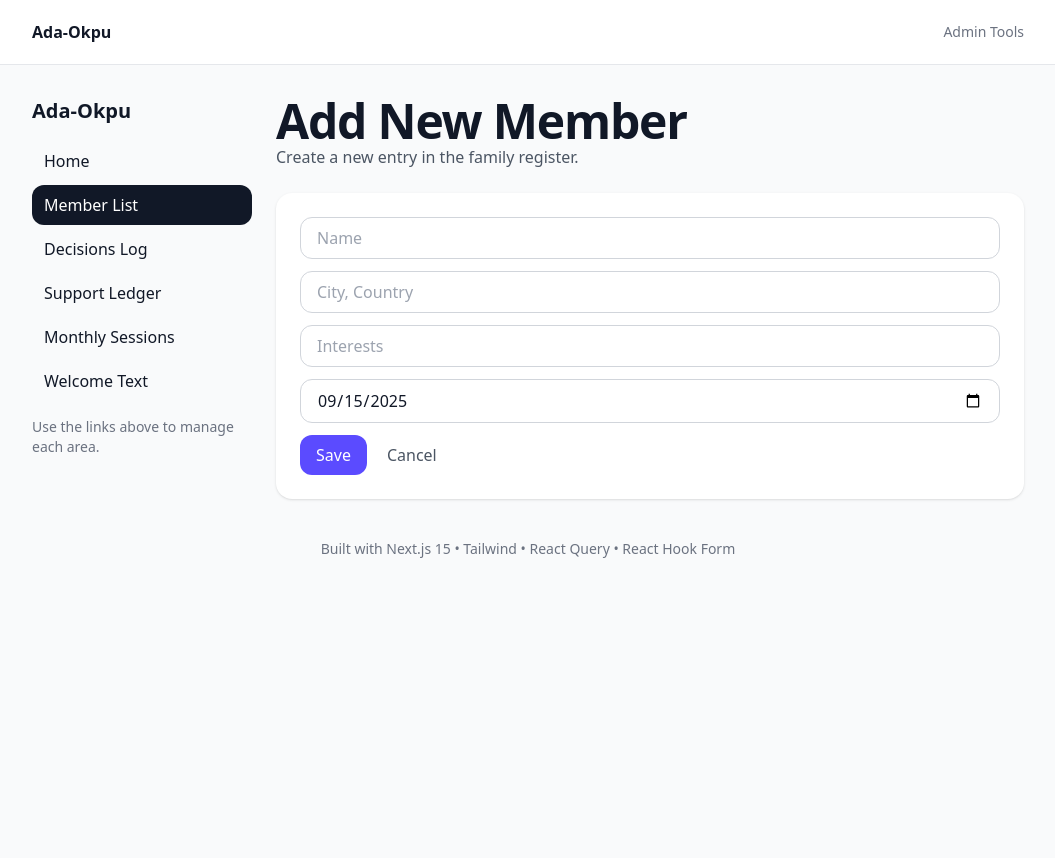
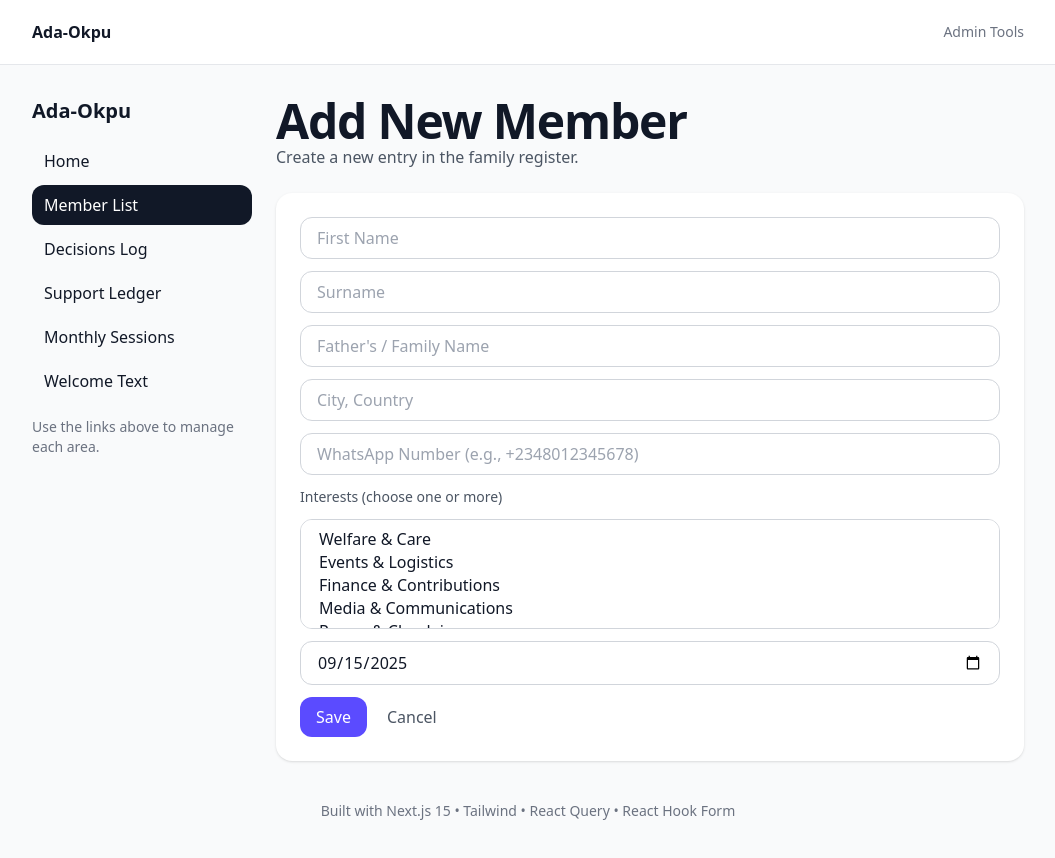
Before and after one commit to kechyy/AdaOkpu-Connect, a Next.js app: page /members/new in a window 1280 px wide. Shown: the top 858 px of the page, without its empty margins (112-1167 px from the left). Before the commit the page ends 800 px from the top, so only its background shows below. Built offline with nearby package versions, Linux system fonts and the light colour scheme.

Commit message:
Add more member fields

```diff
--- a/app/api/members/route.ts
+++ b/app/api/members/route.ts
@@ -26,7 +26,10 @@ export async function POST(req: Request) {
   const now = new Date();
   const doc = {
     name: parsed.data.name,
+    surname: parsed.data.surname,
+    family_name: parsed.data.family_name,
     location: parsed.data.location,
+    whatsapp: parsed.data.whatsapp,
     interests: parsed.data.interests,
     joined: parsed.data.joined,
     createdAt: now,
--- a/app/members/[id]/edit/EditLoader.tsx
+++ b/app/members/[id]/edit/EditLoader.tsx
@@ -5,7 +5,7 @@
 import MemberForm from "@/components/client/MemberForm";
 import { useQuery, useQueryClient } from "@tanstack/react-query";
 
-type Member = { id: string; name: string; location?: string; interests?: string; joined: string };
+type Member = { id: string; name: string; surname: string; family_name: string; location?: string; whatsapp: string; interests?: string; joined: string };
 
 async function fetchMemberById(id: string): Promise<Member> {
   const r = await fetch(`/api/members/${id}`, { cache: "no-store" });
--- a/app/members/new/page.tsx
+++ b/app/members/new/page.tsx
@@ -3,7 +3,7 @@ import MemberForm, { MemberFormValues } from "@/components/client/MemberForm";
 
 export default function NewMemberPage() {
   const today = new Date().toISOString().slice(0, 10);
-  const initial: MemberFormValues = { name: "", location: "", interests: "", joined: today };
+  const initial: MemberFormValues = { name: "", surname: "", family_name: "", location: "", whatsapp: "", interests: "", joined: today };
 
   return (
     <div className="space-y-6">
--- a/components/client/MemberForm.tsx
+++ b/components/client/MemberForm.tsx
@@ -1,16 +1,58 @@
-
 "use client";
 
 import { useForm } from "react-hook-form";
 import { useMutation, useQueryClient } from "@tanstack/react-query";
 import { useRouter } from "next/navigation";
 
+const INTEREST_OPTIONS = [
+  "Welfare & Care",
+  "Events & Logistics",
+  "Finance & Contributions",
+  "Media & Communications",
+  "Prayer & Chaplaincy",
+  "Mentoring & Youth",
+  "Business & Careers",
+  "Health & Wellness",
+  "Education & Scholarships",
+  "Culture & Heritage",
+  "Safeguarding & Security",
+  "Fundraising & Partnerships",
+  "Technology & Data",
+  "Hospitality & Visitation",
+  "Immigration & Abroad Support",
+  "Outreach & Community Service",
+  "Other",
+] as const;
+
+const LOCATION_OPTIONS = [
+  "Aba, Nigeria",
+  "Enugu, Nigeria",
+  "Lagos, Nigeria",
+  "Abuja, Nigeria",
+  "Port Harcourt, Nigeria",
+  "Onitsha, Nigeria",
+  "Owerri, Nigeria",
+  "London, UK",
+  "Birmingham, UK",
+  "Coventry, UK",
+  "Manchester, UK",
+  "Glasgow, UK",
+  "Dublin, Ireland",
+  "New York, USA",
+  "Houston, USA",
+  "Toronto, Canada",
+];
+
 export type MemberFormValues = {
   id?: string;
   name: string;
+  surname: string;
+  family_name: string; // father's name / family name
   location?: string;
-  interests?: string;
+  // Allow multi-select for interests in the form; join to string on submit for API
+  interests?: string | string[];
   joined: string; // YYYY-MM-DD
+  whatsapp: string;
 };
 
 async function apiCreateMember(data: Omit<MemberFormValues, "id">) {
@@ -42,7 +84,17 @@ export default function MemberForm({
 }) {
   const router = useRouter();
   const qc = useQueryClient();
-  const form = useForm<MemberFormValues>({ defaultValues: initial });
+
+  // Ensure interests default to an array for the <select multiple>
+  const defaultInterests = Array.isArray(initial.interests)
+    ? initial.interests
+    : initial.interests
+    ? initial.interests.split(",").map((s) => s.trim()).filter(Boolean)
+    : [];
+
+  const form = useForm<MemberFormValues>({
+    defaultValues: { ...initial, interests: defaultInterests },
+  });
 
   const createMut = useMutation({
     mutationFn: (vals: Omit<MemberFormValues, "id">) => apiCreateMember(vals),
@@ -61,27 +113,129 @@ export default function MemberForm({
   });
 
   const onSubmit = (vals: MemberFormValues) => {
+    // Normalize payload
+    const payload: MemberFormValues = {
+      ...vals,
+      name: vals.name?.trim(),
+      surname: vals.surname?.trim(),
+      family_name: vals.family_name?.trim(),
+      location: vals.location?.trim(),
+      whatsapp: vals.whatsapp.replace(/\s|-/g, ""), // remove spaces/dashes
+      interests: Array.isArray(vals.interests)
+        ? vals.interests.join(", ")
+        : (vals.interests ?? ""),
+    };
+
     if (mode === "create") {
-      const { id, ...rest } = vals;
+      const { id, ...rest } = payload;
       createMut.mutate(rest);
     } else {
-      updateMut.mutate(vals);
+      updateMut.mutate(payload);
     }
   };
 
+  const errors = form.formState.errors;
+
   return (
     <form onSubmit={form.handleSubmit(onSubmit)} className="grid gap-3 card">
-    <input className="input" placeholder="Name" {...form.register("name", { required: true })} />
-    <input className="input" placeholder="City, Country" {...form.register("location")} />
-    <input className="input" placeholder="Interests" {...form.register("interests")} />
-    <input className="input" type="date" {...form.register("joined")} />
-    {mode === "edit" && <input type="hidden" {...form.register("id" as any)} />}
-    <div className="flex gap-2">
-      <button className="btn" disabled={createMut.isPending || updateMut.isPending}>Save</button>
-      <button type="button" className="px-3 py-2 rounded-xl text-gray-600 hover:bg-gray-100" onClick={() => router.back()}>
-        Cancel
-      </button>
-    </div>
-  </form>
+      <input
+        className="input"
+        placeholder="First Name"
+        {...form.register("name", { required: "First name is required" })}
+      />
+      {errors.name && (
+        <p className="text-xs text-red-600">{String(errors.name.message)}</p>
+      )}
+
+      <input
+        className="input"
+        placeholder="Surname"
+        {...form.register("surname", { required: "Surname is required" })}
+      />
+      {errors.surname && (
+        <p className="text-xs text-red-600">{String(errors.surname.message)}</p>
+      )}
+
+      <input
+        className="input"
+        placeholder="Father's / Family Name"
+        {...form.register("family_name", { required: "Family name is required" })}
+      />
+      {errors.family_name && (
+        <p className="text-xs text-red-600">{String(errors.family_name.message)}</p>
+      )}
+
+      {/* Location with datalist (searchable, but still allows free text) */}
+      <input
+        className="input"
+        placeholder="City, Country"
+        list="location-list"
+        autoComplete="off"
+        {...form.register("location")}
+      />
+      <datalist id="location-list">
+        {LOCATION_OPTIONS.map((loc) => (
+          <option key={loc} value={loc} />
+        ))}
+      </datalist>
+
+      {/* WhatsApp number */}
+      <input
+        className="input"
+        type="tel"
+        placeholder="WhatsApp Number (e.g., +2348012345678)"
+        {...form.register("whatsapp", {
+          required: "WhatsApp number is required",
+          pattern: {
+            value: /^\+?\d{10,15}$/,
+            message: "Enter a valid phone (10–15 digits, optional +)",
+          },
+        })}
+      />
+      {errors.whatsapp && (
+        <p className="text-xs text-red-600">{String(errors.whatsapp.message)}</p>
+      )}
+
+      {/* Interests as dropdown (multi-select) */}
+      <label className="text-sm text-gray-600">Interests (choose one or more)</label>
+      <select
+        className="input h-auto"
+        multiple
+        {...form.register("interests", { required: true })}
+      >
+        {INTEREST_OPTIONS.map((opt) => (
+          <option key={opt} value={opt}>
+            {opt}
+          </option>
+        ))}
+      </select>
+      {errors.interests && (
+        <p className="text-xs text-red-600">Select at least one interest</p>
+      )}
+
+      <input
+        className="input"
+        type="date"
+        {...form.register("joined", { required: "Date joined is required" })}
+      />
+      {errors.joined && (
+        <p className="text-xs text-red-600">{String(errors.joined.message)}</p>
+      )}
+
+      {mode === "edit" && <input type="hidden" {...form.register("id" as const)} />}
+
+      <div className="flex gap-2">
+        <button className="btn" disabled={createMut.isPending || updateMut.isPending}>
+          Save
+        </button>
+        <button
+          type="button"
+          className="px-3 py-2 rounded-xl text-gray-600 hover:bg-gray-100"
+          onClick={() => router.back()}
+        >
+          Cancel
+        </button>
+      </div>
+    </form>
   );
 }
--- a/components/client/MemberTable.tsx
+++ b/components/client/MemberTable.tsx
@@ -11,7 +11,10 @@ import { useEditStore } from "@/stores/edit";
 type Member = {
   id: string;
   name: string;
+  surname: string;
+  family_name: string;
   location?: string;
+  whatsapp: string;
   interests?: string;
   joined: string;
 };
@@ -64,7 +67,10 @@ export default function MemberTable() {
           <thead>
             <tr>
               <th className="th">Name</th>
+              <th className="th hidden md:table-cell">Surname</th>
+              <th className="th hidden md:table-cell">Family Name</th>
               <th className="th">Location</th>
+              <th className="th hidden md:table-cell">Whatsapp Number</th>
               <th className="th hidden md:table-cell">Interest</th>
               <th className="th">Date</th>
               <th className="th text-right w-28">Actions</th>
@@ -74,7 +80,10 @@ export default function MemberTable() {
             {members.map(m => (
               <tr key={m.id} className="border-t">
                 <td className="td text-sm">{m.name}</td>
+                <td className="td text-sm hidden md:table-cell">{m.surname}</td>
+                <td className="td text-sm hidden md:table-cell">{m.family_name}</td>
                 <td className="td text-sm">{m.location}</td>
+                <td className="td text-sm hidden md:table-cell">{m.whatsapp}</td>
                 <td className="td text-sm hidden md:table-cell">{m.interests}</td>
                 <td className="td text-sm">{m.joined}</td>
                 <td className="td text-sm">
--- a/lib/schemas.ts
+++ b/lib/schemas.ts
@@ -9,7 +9,10 @@ const Interests = z.union([
 
 export const MemberCreateSchema = z.object({
   name: z.string().min(1),
+  surname: z.string().min(1),
+  family_name: z.string().min(1),
   location: z.string().default(""),
+  whatsapp: z.string(),
   interests: Interests.default(""),
   joined: z.union([z.string(), z.coerce.date()]).transform((v) =>
     typeof v === "string" ? new Date(v) : v
@@ -22,7 +25,10 @@ export type MemberCreate = z.infer<typeof MemberCreateSchema>;
 export type MemberDoc = {
   _id: ObjectId;          // keep _id here if you wish
   name: string;
+  surname: string;
+  family_name: string;
   location: string;
+  whatsapp: string;
   interests: string;
   joined: Date;
   createdAt: Date;
@@ -31,7 +37,10 @@ export type MemberDoc = {
 export type MemberAPI = {
   id: string;
   name: string;
+  surname: string;
+  family_name: string;
   location: string;
+  whatsapp: string;
   interests: string;
   joined: string;     // YYYY-MM-DD for the client
   createdAt: string;  // ISO
@@ -41,15 +50,15 @@ export function toMemberAPI(d: WithId<MemberDoc>): MemberAPI {
   return {
     id: d._id.toString(),
     name: d.name,
+    surname: d.surname,
+    family_name: d.family_name,
     location: d.location,
+    whatsapp: d.whatsapp,
     interests: d.interests,
     joined: d.joined.toISOString().slice(0, 10),
     createdAt: d.createdAt.toISOString(),
   };
 }
-
-
-
 
 
 // Decision model
```
